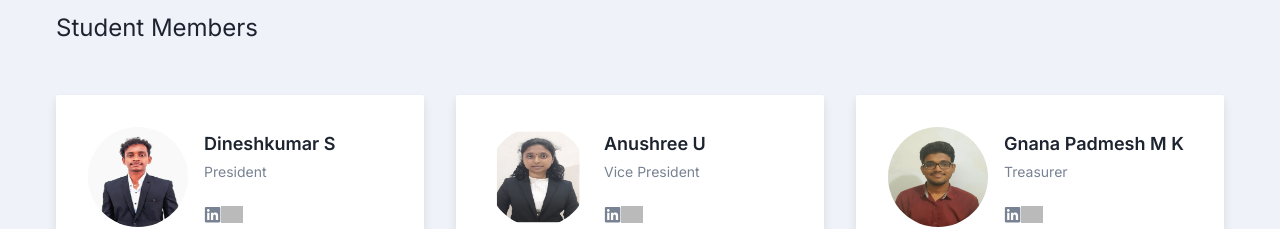
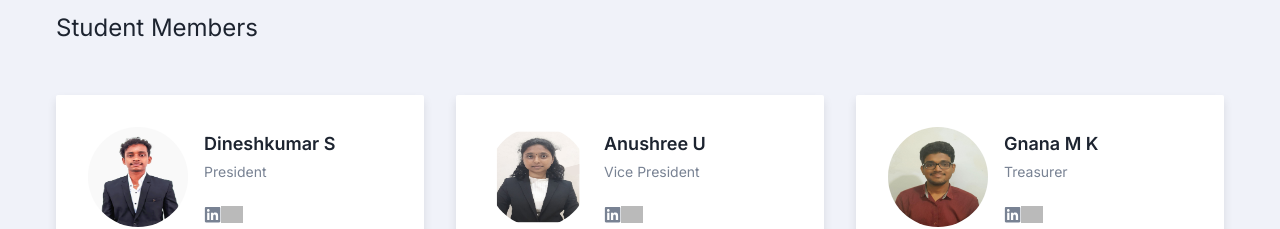
Before and after one commit to shiva1718/IEEE-hkn-sec, a Next.js app: page / in a window 1280 px wide. Shown: the part 5020-5249 px from the top of the page. Built offline with nearby package versions, Linux system fonts and the light colour scheme; grey boxes are pictures that could not be loaded.

Commit message:
page.tsx

```diff
--- a/app/members/page.tsx
+++ b/app/members/page.tsx
@@ -43,7 +43,7 @@ const studentMembers: Testimonial[] = [
   },
   {
     id: 3,
-    name: "Gnana Padmesh M K",
+    name: "Gnana  M K",
     designation: "Treasurer",
     content:
       "Our members are so impressed. It's intuitive. It's clean. It's distraction free. If you're building a community.",
```
